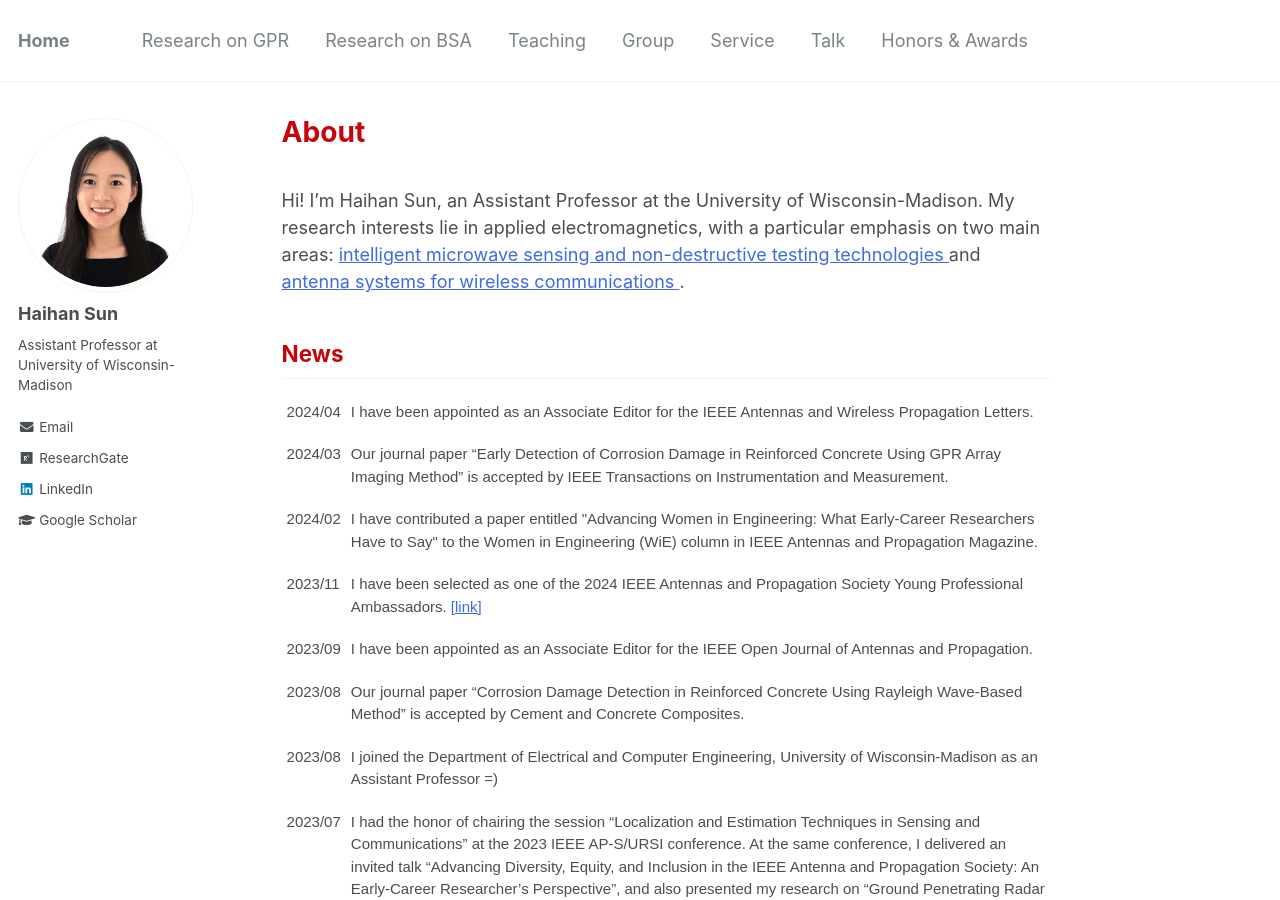
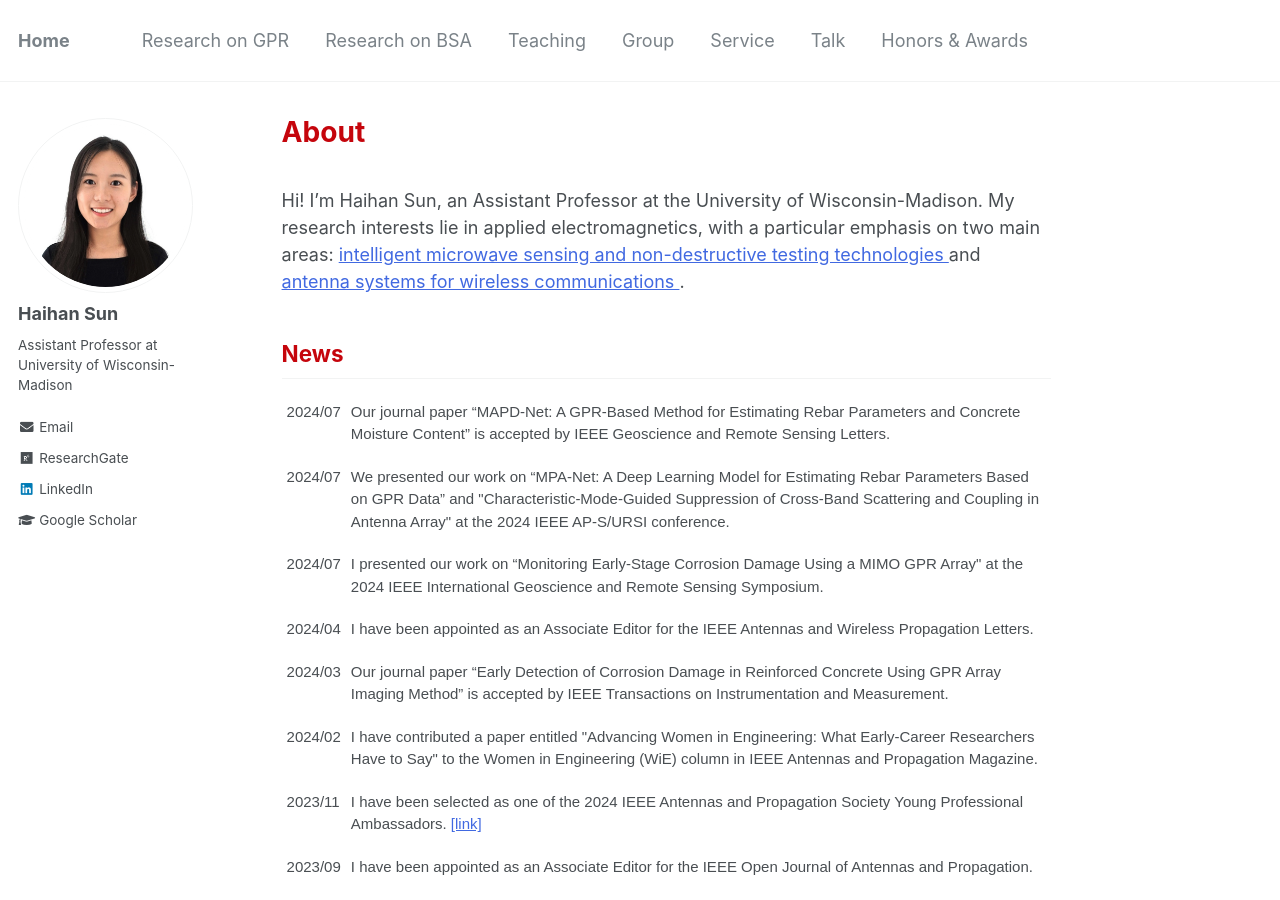
Before and after one commit to Haihan-Sun/Haihan-Sun.github.io, a Jekyll site: the page built from _pages/about.md, in a window 1280 px wide and 900 px high. Built offline with Jekyll 4.4.1, drawn with Linux system fonts in a browser that asks for light colours.

Commit message:
Update about.md

```diff
--- a/_pages/about.md
+++ b/_pages/about.md
@@ -27,6 +27,18 @@ Hi! I'm Haihan Sun, an Assistant Professor at the University of Wisconsin-Madiso
 ------
 <table class="tg">
 <tbody>
+   <tr>
+    <td class="tg-ko0z">2024/07</td>
+    <td class="tg-ko0z"> Our journal paper “MAPD-Net: A GPR-Based Method for Estimating Rebar Parameters and Concrete Moisture Content” is accepted by IEEE Geoscience and Remote Sensing Letters.  </td>
+  </tr>
+     <tr>
+    <td class="tg-ko0z">2024/07</td>
+    <td class="tg-ko0z"> We presented our work on “MPA-Net: A Deep Learning Model for Estimating Rebar Parameters Based on GPR Data” and "Characteristic-Mode-Guided Suppression of Cross-Band Scattering and Coupling in Antenna Array" at the 2024 IEEE AP-S/URSI conference. </td>
+  </tr>
+       <tr>
+    <td class="tg-ko0z">2024/07</td>
+    <td class="tg-ko0z"> I presented our work on “Monitoring Early-Stage Corrosion Damage Using a MIMO GPR Array" at the 2024 IEEE International Geoscience and Remote Sensing Symposium. </td>
+  </tr>
      <tr>
     <td class="tg-ko0z">2024/04</td>
     <td class="tg-ko0z"> I have been appointed as an Associate Editor for the IEEE Antennas and Wireless Propagation Letters.  </td>
```
